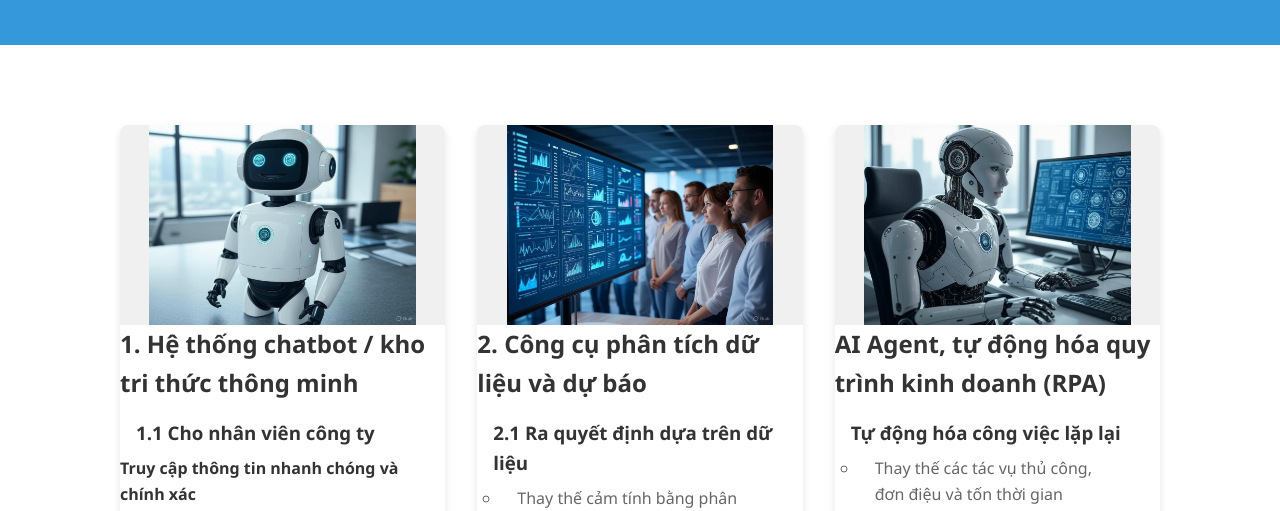
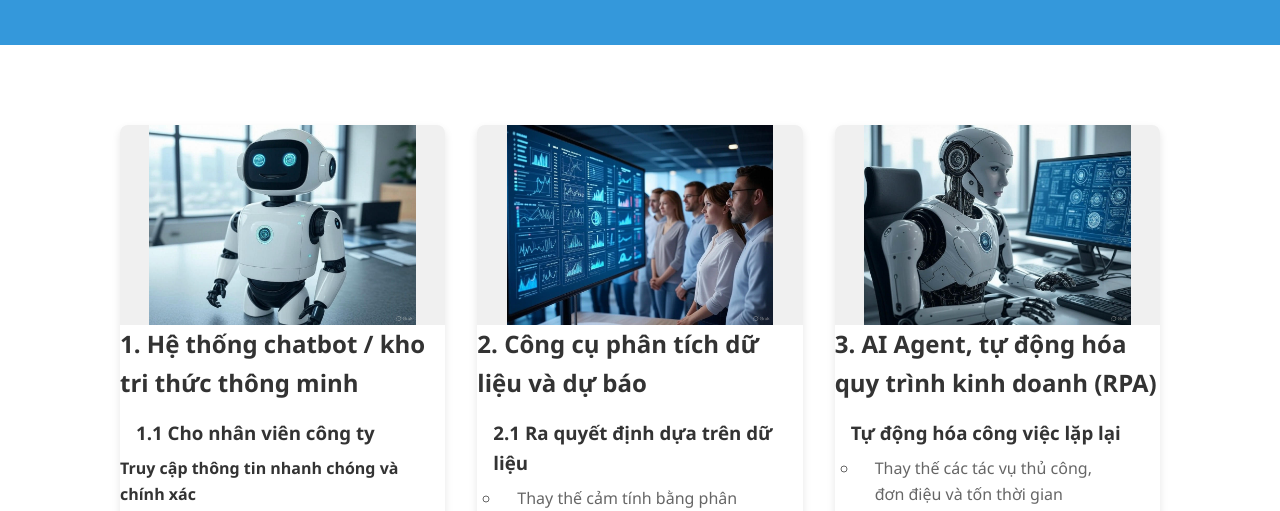
Before and after one commit to aificientvn/website, a website: page public/products.html in a window 1280 px wide. Shown: the part 219-730 px from the top of the page. Drawn offline with Linux system fonts and the light colour scheme.

Commit message:
sua trang san pham

```diff
--- a/public/products.html
+++ b/public/products.html
@@ -197,7 +197,7 @@
       <div class="product-image">
         <img src="img/product3.jpg" alt="AI Agent, tự động hóa quy trình kinh doanh (RPA)">
       </div>
-      <h2>AI Agent, tự động hóa quy trình kinh doanh (RPA)</h2>
+      <h2>3. AI Agent, tự động hóa quy trình kinh doanh (RPA)</h2>
       <h3>Tự động hóa công việc lặp lại </h3>
         <ul class="product-description" style="list-style-type:circle">
             <li>Thay thế các tác vụ thủ công, đơn điệu và tốn thời gian </li>
```
